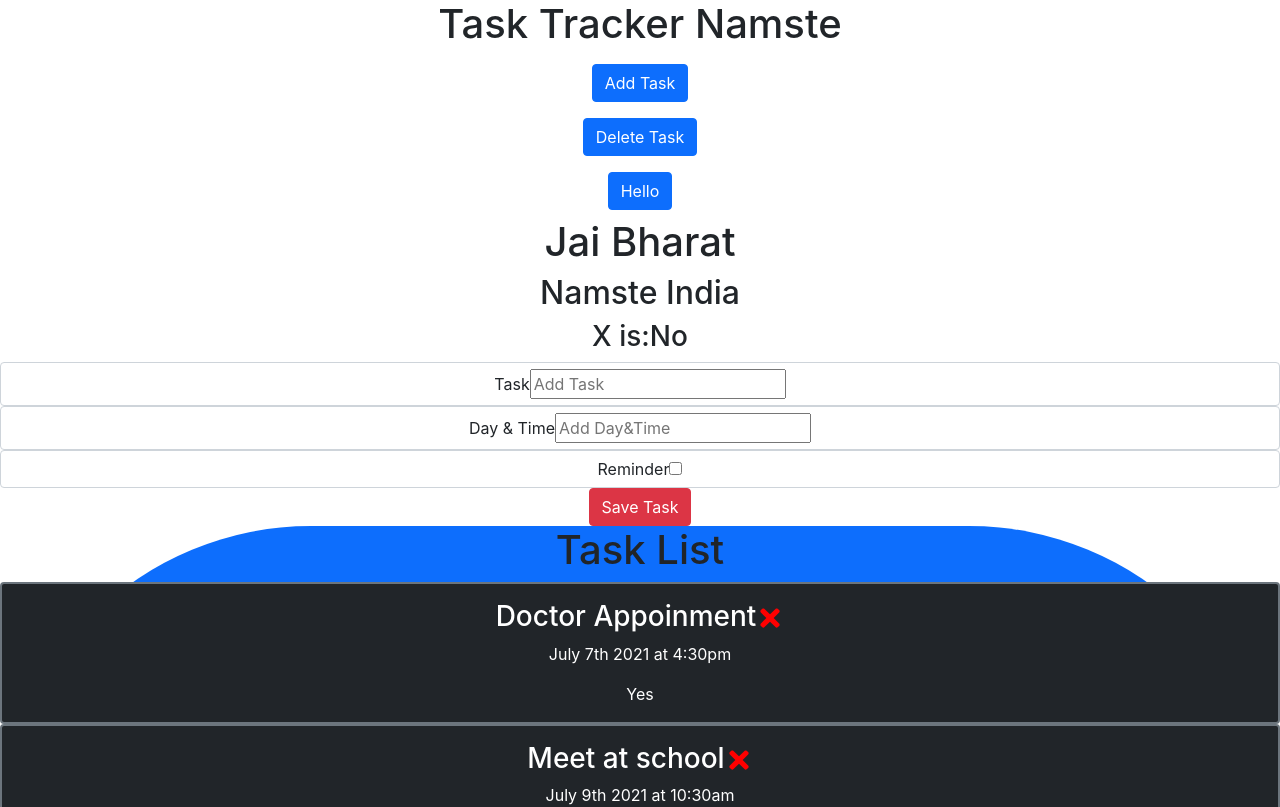
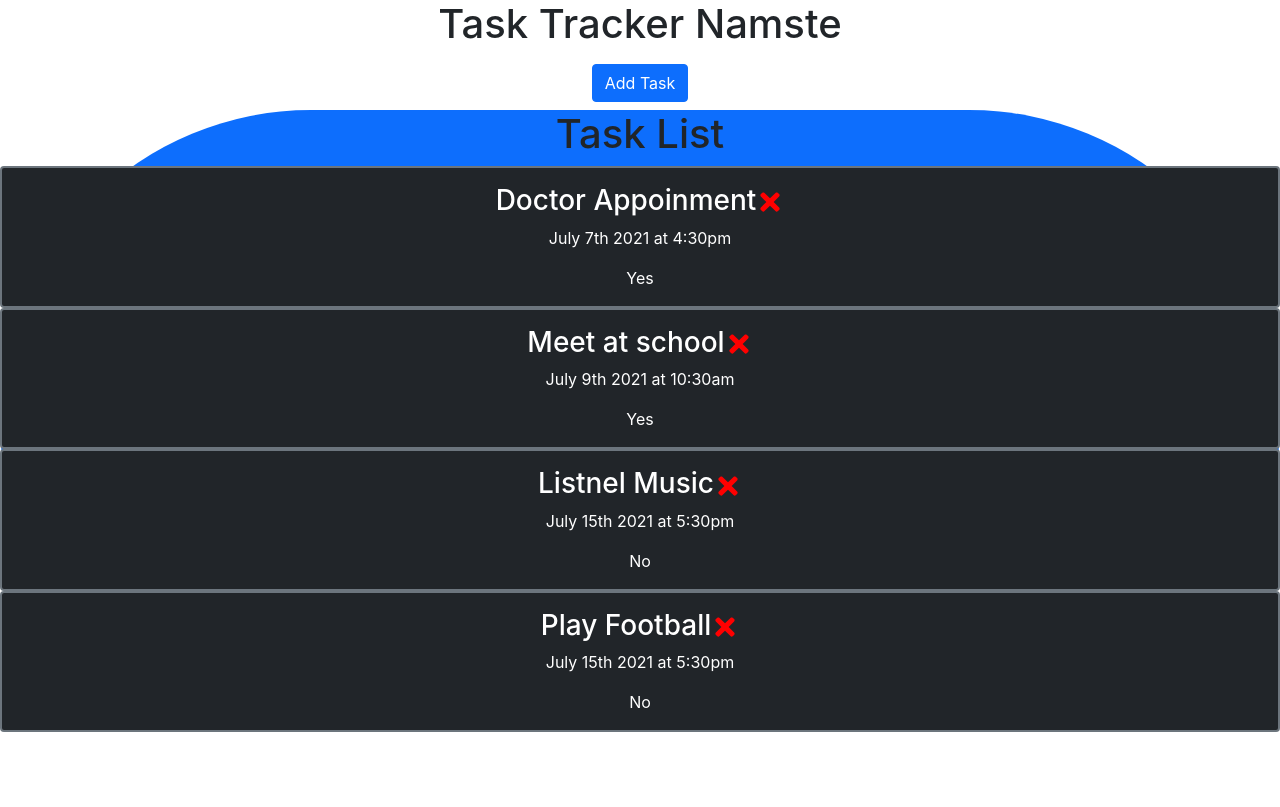
Before and after one commit to docostar/task_Manager, a React (Create React App) app: page / in a window 1280 px wide. Shown: the top 807 px of the page. Built offline with nearby package versions, Linux system fonts and the light colour scheme.

Commit message:
Frontend almost ready

```diff
--- a/src/App.js
+++ b/src/App.js
@@ -8,6 +8,7 @@ import { useState } from "react";
 function App() {
   const name = "India";
   let x = false;
+  const [showAddTask, setShowAddTask] = useState(false);
   const [tasks, setTasks] = useState([
     {
       id: 1,
@@ -38,7 +39,7 @@ function App() {
   const addTask = (task) => {
     console.log(task);
     const id = Math.floor(Math.random() * 10000) + 1;
-    console.log(id);
+    // console.log(id);
     const newTask = { id, ...task };
     setTasks([...tasks, newTask]);
   };
@@ -49,7 +50,7 @@ function App() {
   };
 
   const toggleReminder = (id) => {
-    console.log("Toggle", id);
+    // console.log("Toggle", id);
     setTasks(
       tasks.map((task) =>
         task.id === id ? { ...task, reminder: !task.reminder } : task
@@ -59,11 +60,15 @@ function App() {
 
   return (
     <div className="App">
-      <Header title="Namste" />
-      <h1>Jai Bharat</h1>
+      <Header
+        title="Namste"
+        onAdd={() => setShowAddTask(!showAddTask)}
+        showAdd={showAddTask}
+      />
+      {/* <h1>Jai Bharat</h1>
       <h2>Namste {name} </h2>
-      <h3>X is:{x ? "Yes" : "No"} </h3>
-      <AddTask onAdd={addTask} />
+      <h3>X is:{x ? "Yes" : "No"} </h3> */}
+      {showAddTask && <AddTask onAdd={addTask} />}
       {tasks.length > 0 ? (
         <Tasks tasks={tasks} onDelete={deleteTask} onToggle={toggleReminder} />
       ) : (
--- a/src/components/Header.js
+++ b/src/components/Header.js
@@ -4,29 +4,30 @@ import { Button } from './button'
 
 const Header = (props) => {
 
-    const onclickHeader= ()=>{
-        console.log("onclick on Header.js")
-    }
 
     return (
         <header>
             <h1>Task Tracker {props.title}</h1>
-            <Button btntext="Add Task"  onclick={onclickHeader} />
-            <Button btntext="Delete Task" />
-            <Button/>
+            <Button btntext={props.showAdd ? "Close" : "Add Task"}
+                onclick={props.onAdd}
+                color={props.showAdd ? "btn-danger" : "btn-primary"}
+            />
+            {/* <Button btntext="Delete Task" />
+            <Button /> */}
 
         </header>
     )
 }
 
 
-Header.defaultProps=
+Header.defaultProps =
 {
-    title: "Task Title"
+    title: "Task Title",
 }
 
-Header.propTypes={
+Header.propTypes = {
     title: PropTypes.string.isRequired,
+
 }
 
 
--- a/src/components/button.js
+++ b/src/components/button.js
@@ -6,8 +6,8 @@ export const Button = (props) => {
 
     return (
         <div>
-            <button className='btn btn-primary my-2' onClick={props.onclick}>{props.btntext}</button>
-        </div>
+            <button className={'btn ' + props.color + ' my-2'} onClick={props.onclick}>{props.btntext}</button>
+        </div >
     )
 }
 
@@ -19,9 +19,9 @@ const onclickHeader = (e) => {
 Button.defaultProps =
 {
     btntext: "Hello",
-    onclick: onclickHeader
+    onclick: onclickHeader,
+    color: 'btn-primary',
 }
-
 Button.propTypes = {
     btntext: PropTypes.string
 }
```
